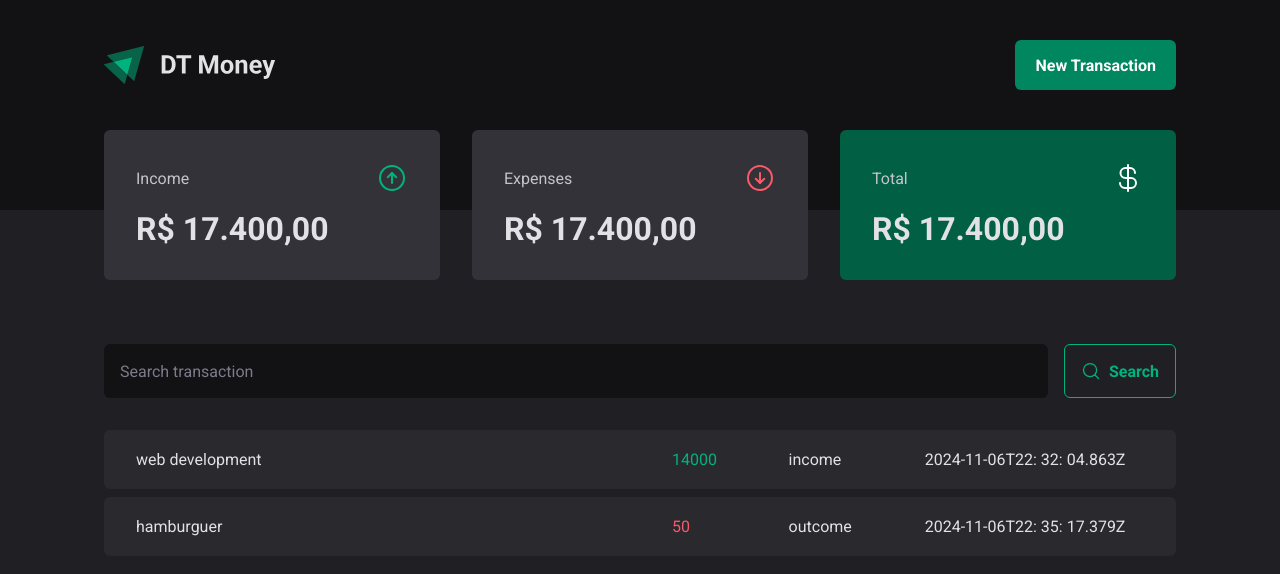
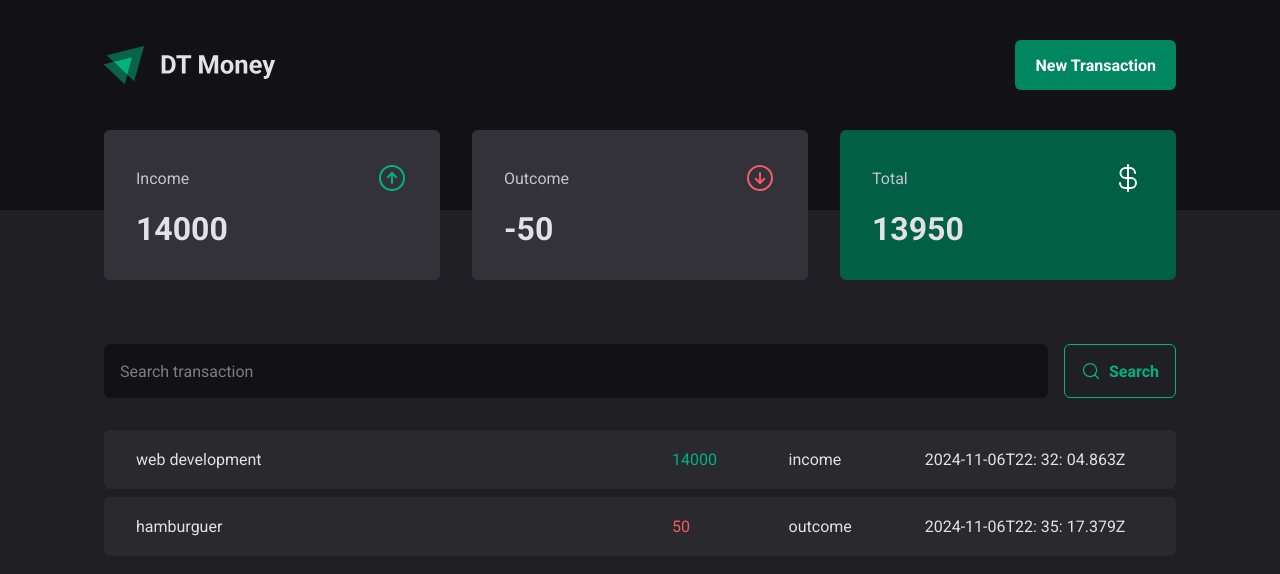
Before and after one commit to isaiasgabriel/dt-money, a React (Vite) app: page / in a window 1280 px wide. Shown: the top 574 px of the page. Built offline with nearby package versions, Linux system fonts and the light colour scheme; data requests are answered from the project's data file.

Commit message:
feat: calculating summary transactions

```diff
--- a/src/components/Summary/index.tsx
+++ b/src/components/Summary/index.tsx
@@ -1,7 +1,35 @@
 import { ArrowCircleDown, ArrowCircleUp, CurrencyDollar } from 'phosphor-react'
 import { SummaryCard, SummaryContainer } from './styles'
+import { TransactionsContext } from '../../contexts/TransactionContext'
+import { useContext } from 'react'
 
 export function Summary() {
+  const { transactions } = useContext(TransactionsContext)
+
+  // reduce is a function that iterates thorugh an array and REDUCE into a new data structure
+  // this new data structure is specified as the second argument of the function ({income: 0, outcome: 0, total: 0})
+  // acc (accumulator) represents this data structure and allow us to manipulate it's data
+  // in the end of the function we return this acc(accumulator) which now can be used in the component as summary
+  // acc === summary
+  const summary = transactions.reduce(
+    (acc, transaction) => {
+      if (transaction.type === 'income') {
+        acc.income += transaction.price
+        acc.total += transaction.price
+      } else {
+        acc.outcome -= transaction.price
+        acc.total -= transaction.price
+      }
+
+      return acc
+    },
+    {
+      income: 0,
+      outcome: 0,
+      total: 0,
+    },
+  )
+
   return (
     <SummaryContainer>
       <SummaryCard>
@@ -10,15 +38,15 @@
           <ArrowCircleUp size={32} color="#00b37e" />
         </header>
 
-        <strong>R$ 17.400,00</strong>
+        <strong>{summary.income}</strong>
       </SummaryCard>
 
       <SummaryCard>
         <header>
-          <span>Expenses</span>
+          <span>Outcome</span>
           <ArrowCircleDown size={32} color="#f75a68" />
         </header>
-        <strong>R$ 17.400,00</strong>
+        <strong>{summary.outcome}</strong>
       </SummaryCard>
 
       <SummaryCard variant="green">
@@ -26,7 +54,7 @@
           <span>Total</span>
           <CurrencyDollar size={32} color="#fff" />
         </header>
-        <strong>R$ 17.400,00</strong>
+        <strong>{summary.total}</strong>
       </SummaryCard>
     </SummaryContainer>
   )
```
